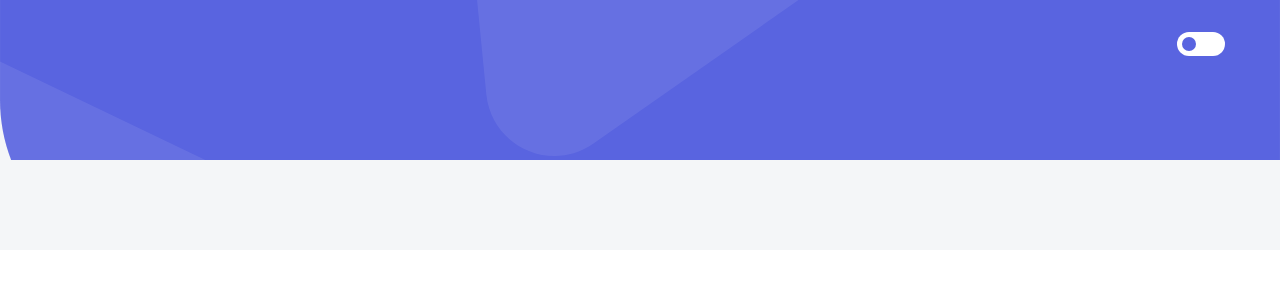
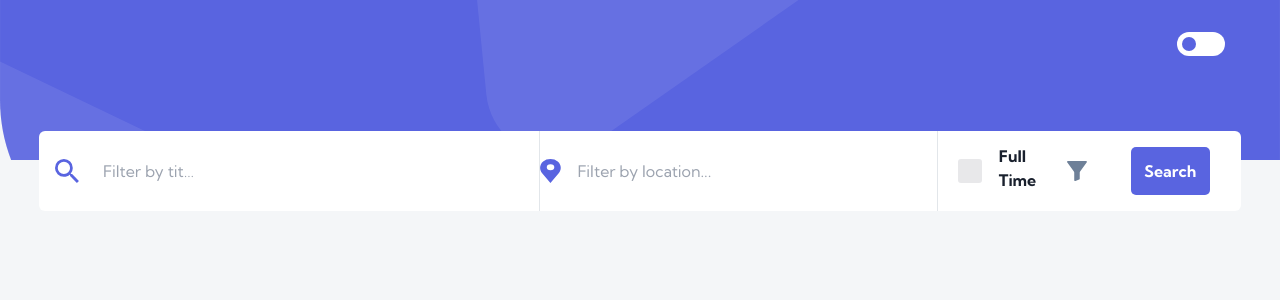
Before and after one commit to bnielsencodes/devjobs-nextjs-tailwind, a Next.js app: page / in a window 1280 px wide. Shown: the top 300 px of the page. Built offline with nearby package versions, Linux system fonts and the light colour scheme.

Commit message:
Import Search component

```diff
--- a/src/app/page.js
+++ b/src/app/page.js
@@ -1,6 +1,7 @@
 "use client";
 import { useState, useEffect } from "react";
 import Header from "./components/Header";
+import Search from "./components/search/Search";
 
 export default function Home() {
   const [darkMode, setDarkMode] = useState(false);
@@ -29,6 +30,7 @@ export default function Home() {
           darkMode ? "bg-neutral-600" : "bg-neutral-200"
         } relative flex flex-col items-center pt-[17px] px-6 pb-[62px] md:pt-7 md:px-[39px] xl:pt-[70px] xl:px-[165px] xl:pb-[104px]`}
       >
+        <Search darkMode={darkMode} />
       </main>
     </div>
   );
```
